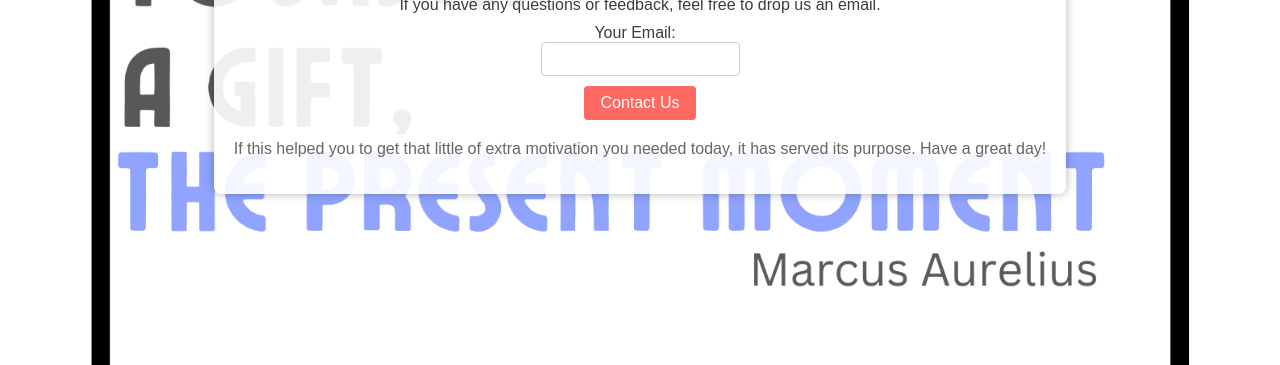
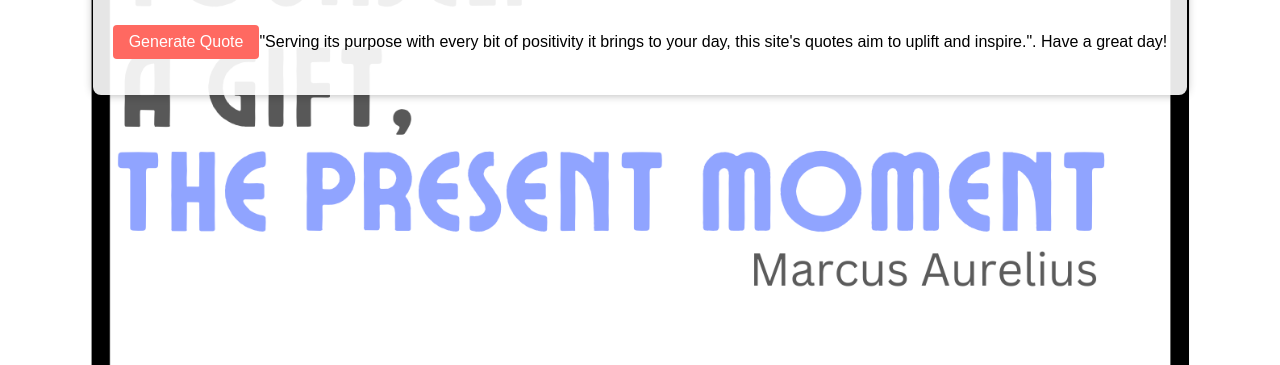
Before and after one commit to manapo86/random-quote-generator, a plain HTML site: page index.html in a window 1280 px wide. Shown: the part 435-800 px from the top of the page. Drawn offline with Linux system fonts and the light colour scheme.

Commit message:
Update index.html

```diff
--- a/index.html
+++ b/index.html
@@ -10,16 +10,8 @@
     <div class="container">
         <h1>Random Quote Generator</h1>
         <p id="quote">Click the button to get a quote!</p>
-        <button onclick="getRandomQuote()">Generate Quote</button>
-
-        <form id="contactForm">
-            <p class="contact-message">If you have any questions or feedback, feel free to drop us an email.</p>
-            <label for="email">Your Email:</label>
-            <input type="email" id="email" name="email" required>
-            <button type="submit">Contact Us</button>
-        </form>
-
-        <p class="footer">If this helped you to get that little of extra motivation you needed today, it has served its purpose. Have a great day!</p>
+        <button onclick="getRandomQuote()">Generate Quote</button
+        <p class="footer">"Serving its purpose with every bit of positivity it brings to your day, this site's quotes aim to uplift and inspire.". Have a great day!</p>
     </div>
     <script src="script.js"></script>
 </body>
```
